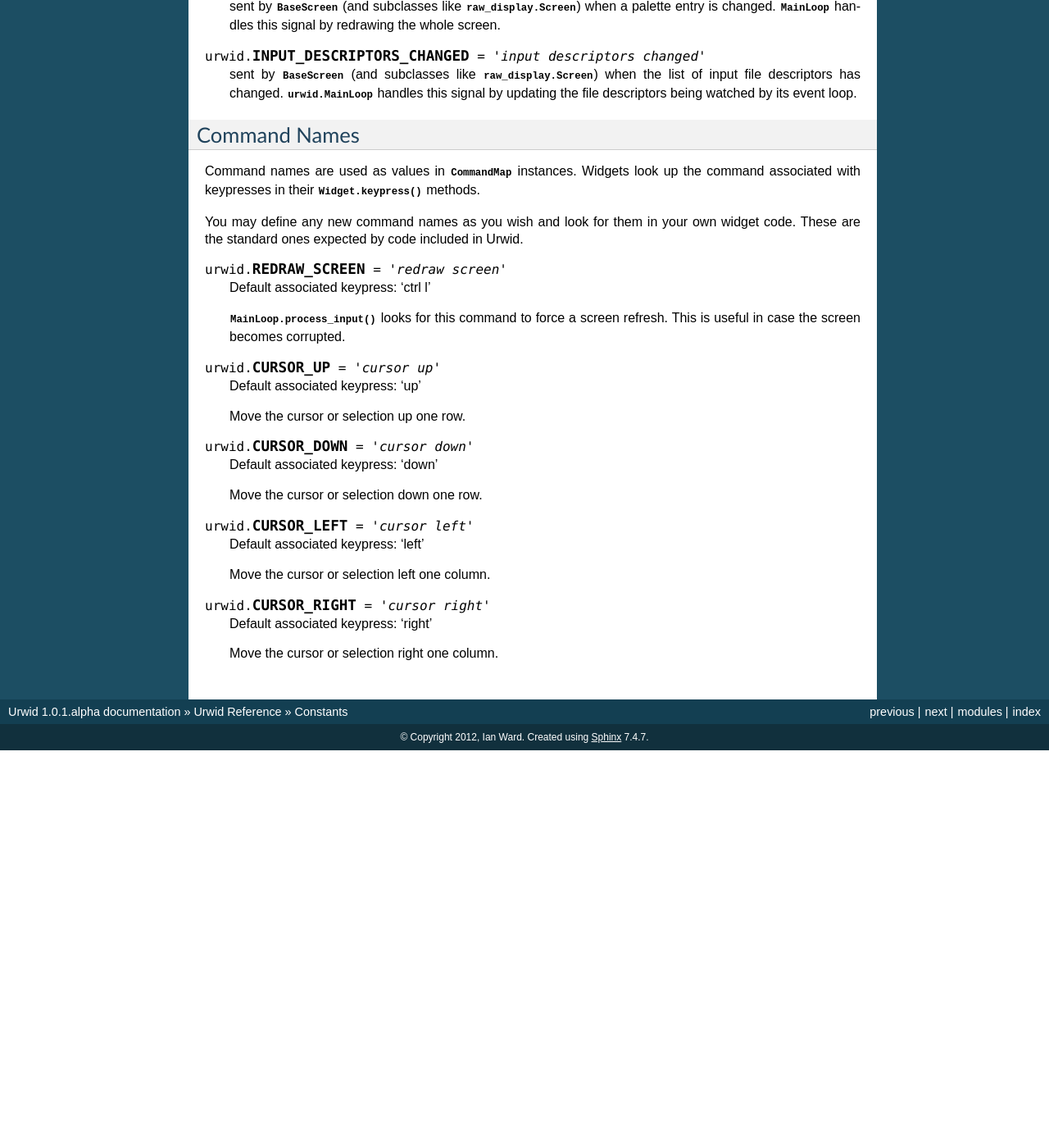
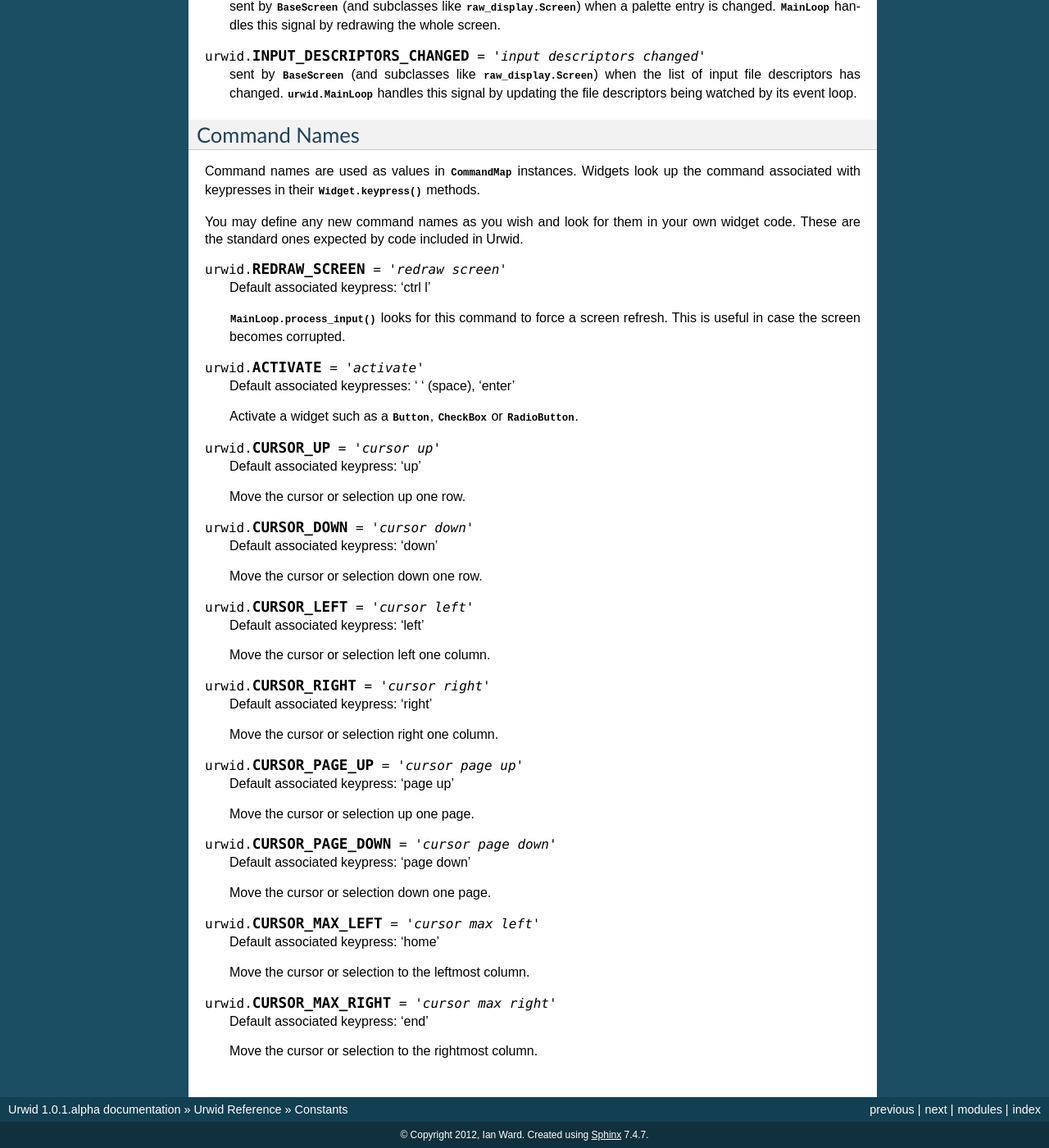
Before and after one commit to urwid/urwid, a Sphinx documentation site: the page built from docs/reference/constants.rst, in a window 1280 px wide and 1400 px high, scrolled down 2767 px. Shown: the whole window at 82% size. Built offline with Sphinx 7.4.7, drawn with Linux system fonts in a browser that asks for light colours; before the commit the page ends 3682 px from its top, so only the background shows below that; some of the changed text lies outside the part shown.

Commit message:
fix ListBox keypress return values, finish documenting command names
--HG--
branch : feature-sphinx

```diff
--- a/docs/reference/constants.rst
+++ b/docs/reference/constants.rst
@@ -244,6 +244,14 @@ included in Urwid.
    a screen refresh. This is useful in case the screen becomes
    corrupted.
 
+.. data:: urwid.ACTIVATE
+   :annotation: = 'activate'
+
+   Default associated keypresses: ' ' (space), 'enter'
+
+   Activate a widget such as a :class:`Button`, :class:`CheckBox`
+   or :class:`RadioButton`.
+
 .. data:: urwid.CURSOR_UP
    :annotation: = 'cursor up'
 
@@ -271,3 +279,31 @@ included in Urwid.
    Default associated keypress: 'right'
 
    Move the cursor or selection right one column.
+
+.. data:: urwid.CURSOR_PAGE_UP
+   :annotation: = 'cursor page up'
+
+   Default associated keypress: 'page up'
+
+   Move the cursor or selection up one page.
+
+.. data:: urwid.CURSOR_PAGE_DOWN
+   :annotation: = 'cursor page down'
+
+   Default associated keypress: 'page down'
+
+   Move the cursor or selection down one page.
+
+.. data:: urwid.CURSOR_MAX_LEFT
+   :annotation: = 'cursor max left'
+
+   Default associated keypress: 'home'
+
+   Move the cursor or selection to the leftmost column.
+
+.. data:: urwid.CURSOR_MAX_RIGHT
+   :annotation: = 'cursor max right'
+
+   Default associated keypress: 'end'
+
+   Move the cursor or selection to the rightmost column.
--- a/urwid/__init__.py
+++ b/urwid/__init__.py
@@ -48,7 +48,10 @@ from urwid.font import (get_all_fonts, Font, Thin3x3Font, Thin4x3Font,
 from urwid.signals import (MetaSignals, Signals, emit_signal, register_signal,
     connect_signal, disconnect_signal)
 from urwid.monitored_list import MonitoredList, MonitoredFocusList
-from urwid.command_map import CommandMap, command_map
+from urwid.command_map import (CommandMap, command_map,
+    REDRAW_SCREEN, CURSOR_UP, CURSOR_DOWN, CURSOR_LEFT, CURSOR_RIGHT,
+    CURSOR_PAGE_UP, CURSOR_PAGE_DOWN, CURSOR_MAX_LEFT, CURSOR_MAX_RIGHT,
+    ACTIVATE)
 from urwid.main_loop import ExitMainLoop, MainLoop, SelectEventLoop
 try:
     from urwid.main_loop import GLibEventLoop, TwistedEventLoop
```
Also changed, not shown: 4 other files.
